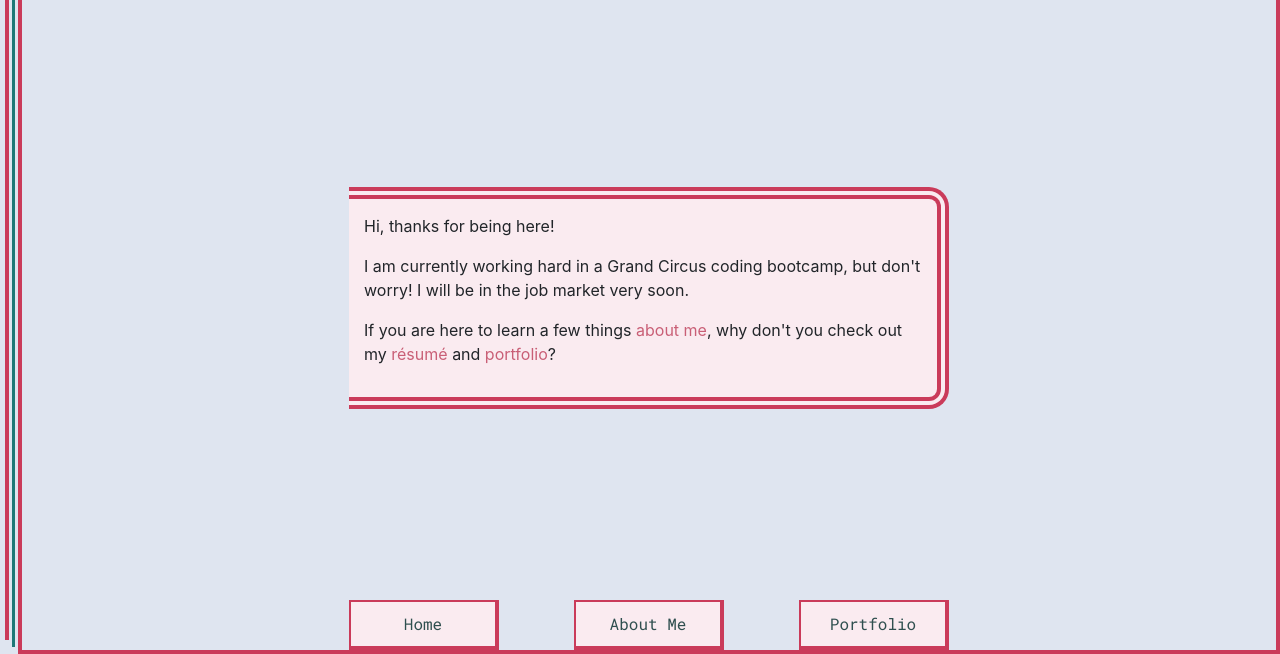
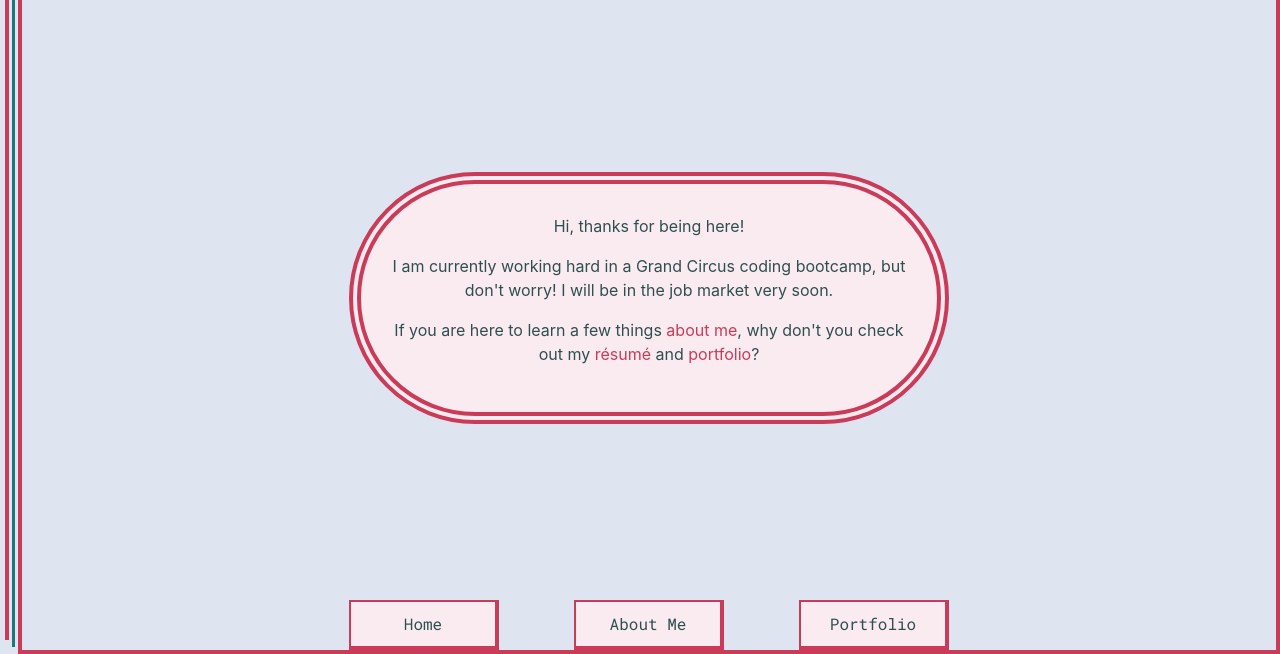
Before and after one commit to devjaq/my_site, a plain HTML site: page index.html in a window 1280 px wide. Shown: the part 146-800 px from the top of the page. Drawn offline with nearby package versions, Linux system fonts and the light colour scheme; some packages are replaced by stand-ins of ours; a web font is replaced by a local one.

Commit message:
changed styling on <p>s

```diff
--- a/styles/style.css
+++ b/styles/style.css
@@ -3,6 +3,7 @@ html {
   width: 100%;
 
   position: fixed;
+
 }
 
 body {
@@ -17,6 +18,7 @@ body {
   align-items: flex-end;
   background-color: rgb(223, 229, 240);
   /* background-color: rgb(208, 233, 232); */
+  color: darkslategrey;
 
   padding: 18px 0 0 18px;
 }
@@ -165,13 +167,12 @@ main {
   max-width: 600px;
   padding: 15px;
 
-overflow-y: scroll;
+  overflow-y: scroll;
 
 }
 
 a {
-  color: rgb(201, 95, 118);
-  /* text-shadow: 0 0 5px; */
+  color: rgb(202, 59, 90);
 }
 
 a:hover{
@@ -252,12 +253,14 @@ footer a:active {
 .fifties-border {
   /* border: 4px solid rgb(201, 95, 118); */
 
+  padding: 30px;
+
   background-color:rgb(250, 235, 240);
 
   border: 12px double rgb(202, 59, 90);
   border-left: none;
-  border-top-right-radius: 20px;
-  border-bottom-right-radius: 20px;
+  border-top-right-radius: 5000px;
+  border-bottom-right-radius: 5000px;
 
 
 }
@@ -303,6 +306,12 @@ footer a:active {
     background: none;
   }
 
+  .fifties-border {
+    border-left: 12px double rgb(202, 59, 90);
+    border-radius: 5000px;
+    text-align: center;
+  }
+
 
 }
 
```
